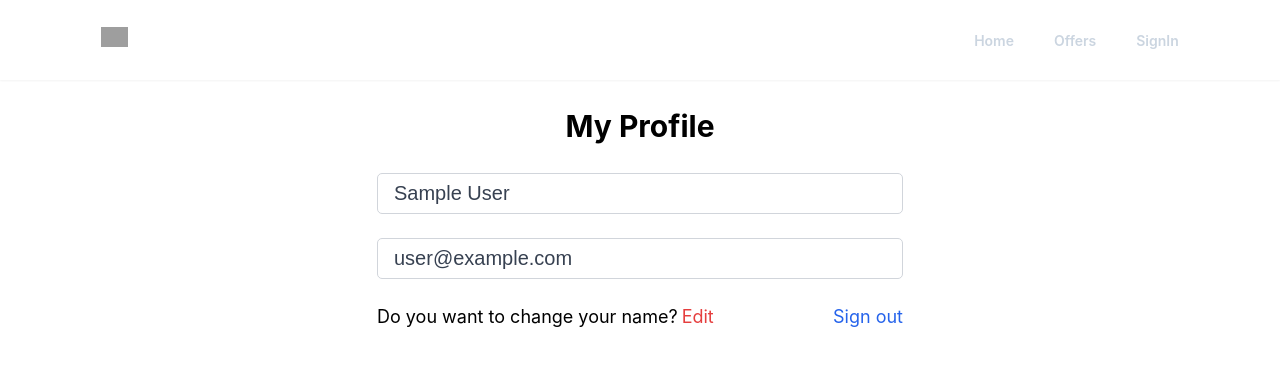
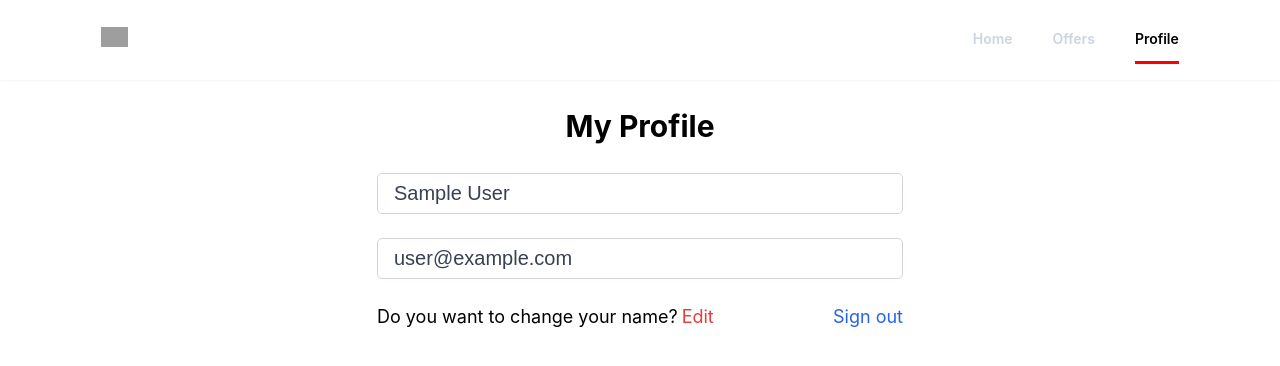
Before and after one commit to gonferreyra/react-realstatewebsite, a React (Vite) app: page /profile in a window 1280 px wide. Shown: the top 366 px of the page. Built offline with nearby package versions, Linux system fonts and the light colour scheme; no server answers; sample sign-in values are in the browser's storage; grey boxes are pictures that could not be loaded.

Commit message:
Private Route done and Header name's dinamic

```diff
--- a/src/components/Header.tsx
+++ b/src/components/Header.tsx
@@ -1,12 +1,25 @@
 import { useLocation, useNavigate } from "react-router-dom";
 import { Sling as Hamburger } from "hamburger-react";
-import { useContext, useState } from "react";
+import { useContext, useState, useEffect } from "react";
 import { ContextTest, Props } from "../context/Context";
+import { getAuth, onAuthStateChanged } from "firebase/auth";
 
 function Header() {
+  const [pageState, setPageState] = useState<string>("Sign in");
   const location = useLocation();
   const navigate = useNavigate();
   //   console.log(location.pathname);
+
+  const auth = getAuth();
+  useEffect(() => {
+    onAuthStateChanged(auth, (user) => {
+      if (user) {
+        setPageState("Profile");
+      } else {
+        setPageState("Sign In");
+      }
+    });
+  }, [auth]);
 
   const context = useContext(ContextTest);
   // console.log(context.isOpen);
@@ -45,11 +58,12 @@ function Header() {
             </li>
             <li
               className={`${
-                pathMathRoute("/sign-in") && "header__items--isActive"
+                (pathMathRoute("/sign-in") || pathMathRoute("/profile")) &&
+                "header__items--isActive"
               }`}
-              onClick={() => navigate("/sign-in")}
+              onClick={() => navigate("/profile")}
             >
-              SignIn
+              {pageState}
             </li>
           </ul>
         </div>
--- /dev/null
+++ b/src/components/PrivateRoute.tsx
@@ -0,0 +1,20 @@
+import React from "react";
+import { Navigate, Outlet } from "react-router";
+import useAuthStatus from "../hooks/useAuthStatus";
+
+interface IAuthStatus {
+  loggedIn: boolean;
+  checkingStatus: boolean;
+}
+
+function PrivateRoute() {
+  const { loggedIn, checkingStatus } = useAuthStatus<IAuthStatus>();
+
+  if (checkingStatus) {
+    return <h3>Loading...</h3>;
+  }
+
+  return loggedIn ? <Outlet /> : <Navigate to="/sign-in" />;
+}
+
+export default PrivateRoute;
--- a/src/router/RouterApp.tsx
+++ b/src/router/RouterApp.tsx
@@ -3,6 +3,7 @@ import { ToastContainer } from "react-toastify";
 import "react-toastify/dist/ReactToastify.css";
 import Header from "../components/Header";
 import HeaderAside from "../components/HeaderAside";
+import PrivateRoute from "../components/PrivateRoute";
 import ForgotPassword from "../pages/ForgotPassword";
 import Home from "../pages/Home";
 import Offers from "../pages/Offers";
@@ -18,7 +19,9 @@ function RouterApp() {
         <HeaderAside />
         <Routes>
           <Route path="/" element={<Home />} />
-          <Route path="/profile" element={<Profile />} />
+          <Route path="/profile" element={<PrivateRoute />}>
+            <Route path="/profile" element={<Profile />} />
+          </Route>
           <Route path="/sign-in" element={<SignIn />} />
           <Route path="/sign-up" element={<SignUp />} />
           <Route path="/forgot-password" element={<ForgotPassword />} />
```
